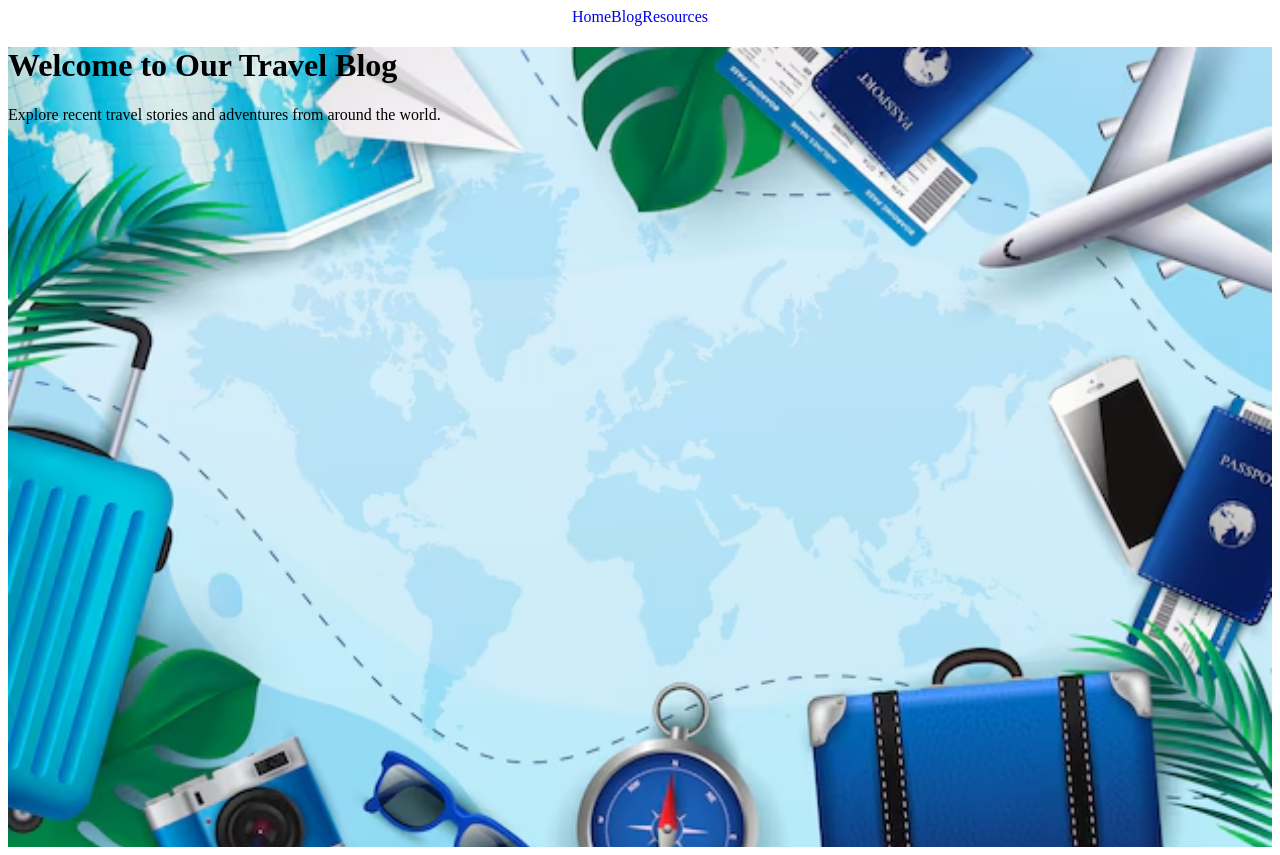
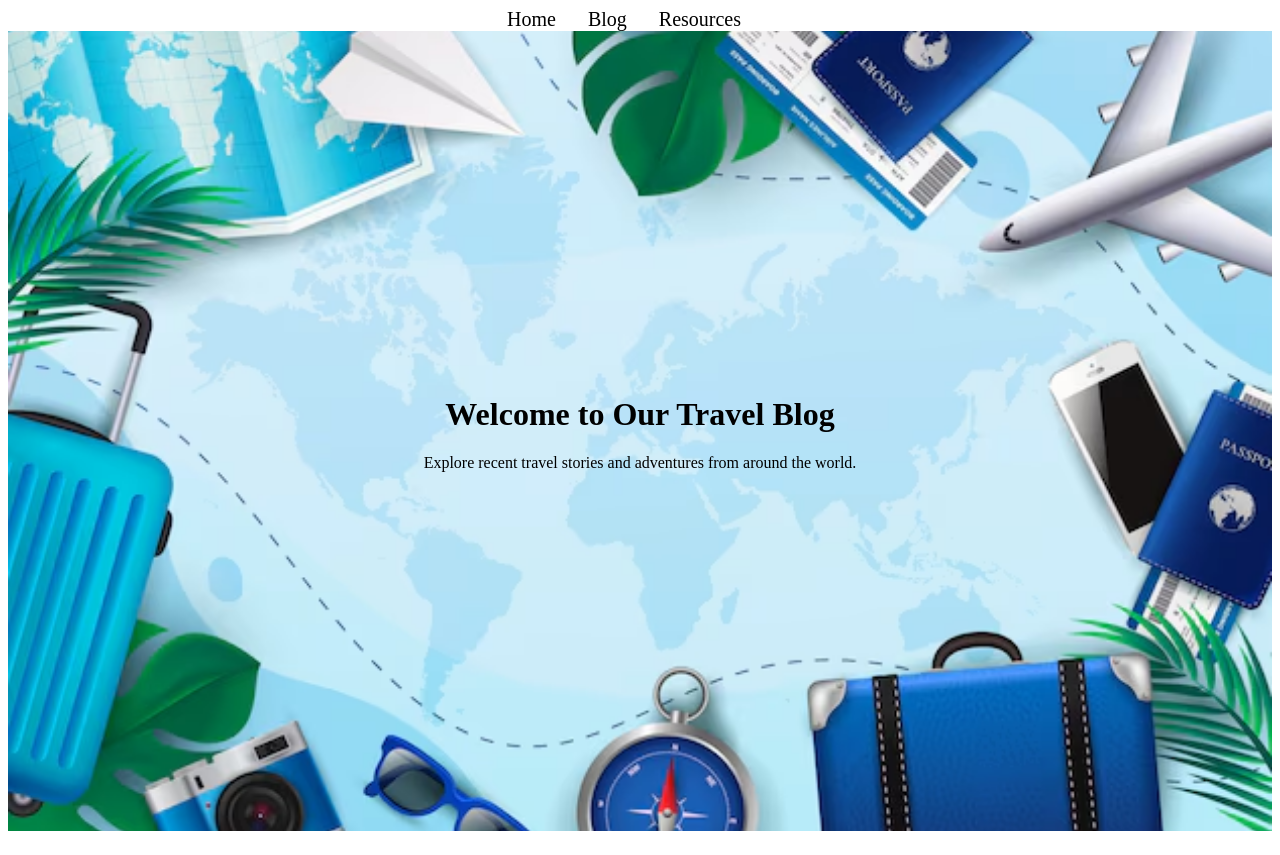
Before and after one commit to shaashvat01/my-project, a SvelteKit app: page / in a window 1280 px wide. Built offline with nearby package versions, Linux system fonts and the light colour scheme.

Commit message:
update - css

```diff
--- a/src/routes/+layout.svelte
+++ b/src/routes/+layout.svelte
@@ -2,11 +2,11 @@
   import { page } from '$app/stores';
 </script>
 
-<nav class="bg-blue-600 p-4 shadow-md">
-  <ul class="text-white flex justify-center space-x-8">
-    <li><a href="/" class="text-white hover:underline">Home</a></li>
-    <li><a href="/blog" class="text-white hover:underline">Blog </a></li>
-    <li><a href="/resources" class="text-black hover:underline">Resources </a></li>
+<nav class="navbar w-full bg-white p-4 shadow-md flex justify-center">
+<ul class="nav-links flex space-x-8">
+  <li><a href="/" class="nav-link">Home</a></li>
+  <li><a href="/blog" class="nav-link">Blog</a></li>
+  <li><a href="/resources" class="nav-link">Resources</a></li>
 </ul>
 </nav>
 
@@ -15,17 +15,23 @@
 </main>
 
 <style>
-  nav ul {
-    display: flex;
-    justify-content: center;
+nav {
+  width: 100%;
+}
+.nav-links {
   list-style-type: none;
   padding: 0;
   margin: 0;
+  display: flex;
+  justify-content: center;
 }
-  nav li {
-    display: inline;
+.nav-link {
+  color: black;
+  text-decoration: none;
+  font-size: 1.25rem;
+  margin-right: 2rem;
 }
-  nav a {
-    text-decoration: none;
+.nav-link:hover {
+  text-decoration: underline;
 }
 </style>
--- a/src/routes/+page.svelte
+++ b/src/routes/+page.svelte
@@ -1,16 +1,29 @@
 <script>
-    export let data;
+  export let data;
 </script>
 
-<div class="container mx-auto text-center py-20 h-screen flex items-center justify-center" style="background-image: url('/travel-bg.jpg'); background-size: cover; background-position: center;">
-  <div class="bg-black bg-opacity-50 p-10 rounded-lg">
+<div class="container">
+  <div class="content bg-black bg-opacity-50 p-10 rounded-lg">
     <h1 class="text-5xl font-bold mb-4 text-white">Welcome to Our Travel Blog</h1>
     <p class="text-xl mb-8 text-white">Explore recent travel stories and adventures from around the world.</p>
   </div>
 </div>
 
 <style>
+  body, html {
+    height: 100%;
+    margin: 0;
+  }
   .container {
+    display: flex;
+    justify-content: center;
+    align-items: center;
     height: 100vh;
+    background-image: url('/travel-bg.jpg');
+    background-size: cover;
+    background-position: center;
+  }
+  .content {
+    text-align: center;
   }
 </style>
```
Lines whose indentation alone changed are shown as unchanged.
